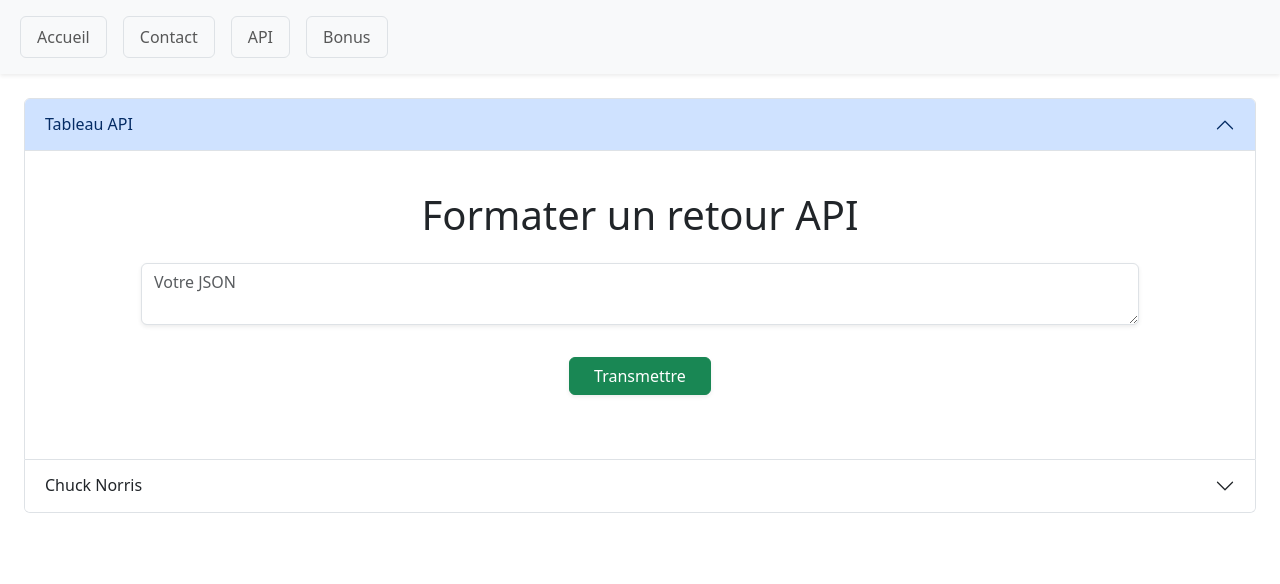
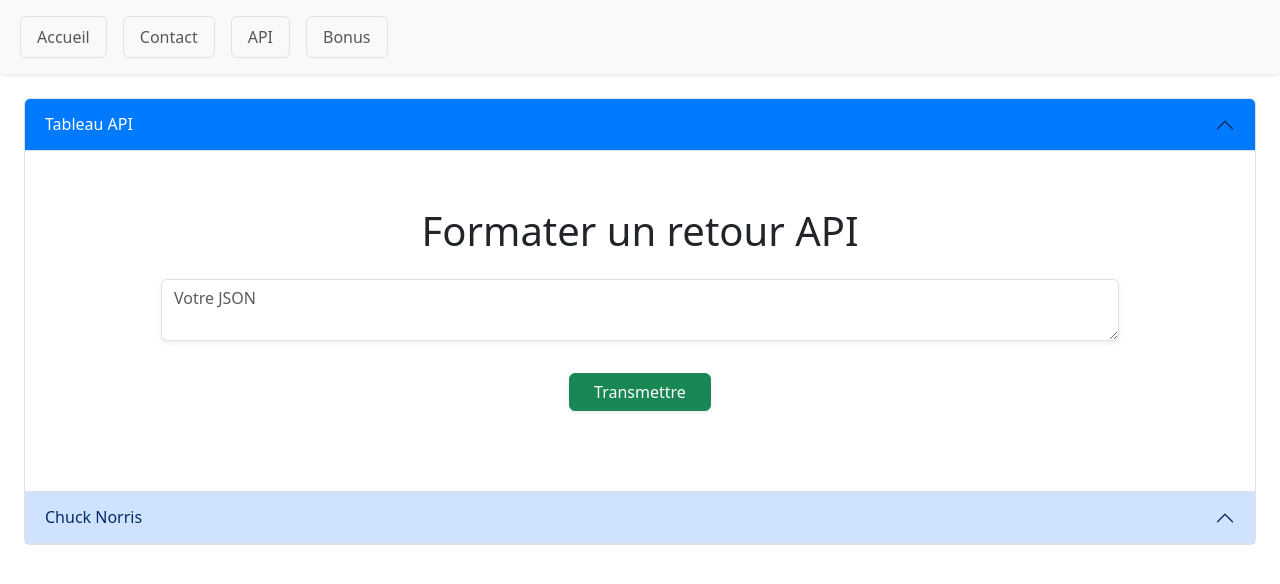
Before and after one commit to aZor9/projet-vue, a Vue app: page /bonus in a window 1280 px wide. Shown: the top 584 px of the page. Built offline with nearby package versions, Linux system fonts and the light colour scheme.

Commit message:
accordeon en vue js et non en boostrap

```diff
--- a/src/components/ApiComponent.vue
+++ b/src/components/ApiComponent.vue
@@ -22,9 +22,6 @@
         </select>
         <div v-if="methodeError" style="color: red; font-size: 12px;">La méthode doit être "GET", "POST", "PUT" ou "DELETE"</div>
       </div>
-
-
-
 
       <p class="d-none">
         https://jsonplaceholder.typicode.com/posts
--- a/src/views/AccordeonView.vue
+++ b/src/views/AccordeonView.vue
@@ -2,14 +2,11 @@
   <div class="accordion" id="accordionPrimary">
     <div class="accordion-item" v-for="(item, index) in items" :key="index">
       <h2 class="accordion-header">
-        <button class="accordion-button" :class="{ collapsed: index !== 0 }" type="button" data-bs-toggle="collapse"
-          :data-bs-target="'#collapse' + index" aria-expanded="index === 0 ? 'true' : 'false'" :aria-controls="'collapse' + index" >
+        <button class="accordion-button"  :class="{ active: activeIndex === index }" type="button" @click="activeIndex = index" >
           {{ item.title }}
         </button>
       </h2>
-      <div
-        :id="'collapse' + index" class="accordion-collapse collapse" :class="{ show: index === 0 }"
-        :aria-labelledby="'heading' + index" data-bs-parent="#accordionPrimary" >
+      <div class="accordion-body" v-show="activeIndex === index" >
         <div class="accordion-body">
           <slot :name="'content-' + index"></slot>
         </div>
@@ -27,5 +24,20 @@ export default {
       required: true,
     },
   },
+  data() {
+    return {
+      activeIndex: 0,
+    };
+  },
 };
 </script>
+
+
+<style>
+
+.accordion-button.active {
+  background-color: #007bff;
+  color: white;
+}
+
+</style>
```
